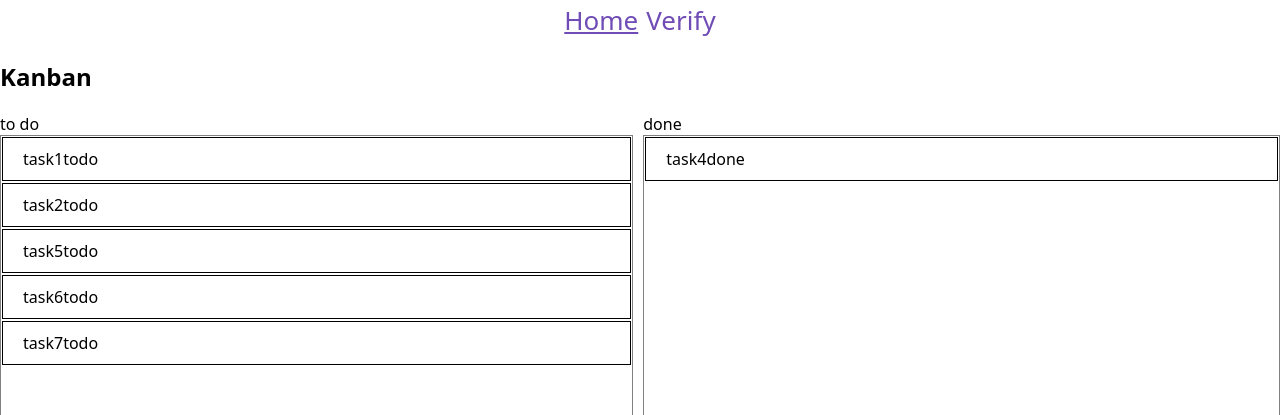
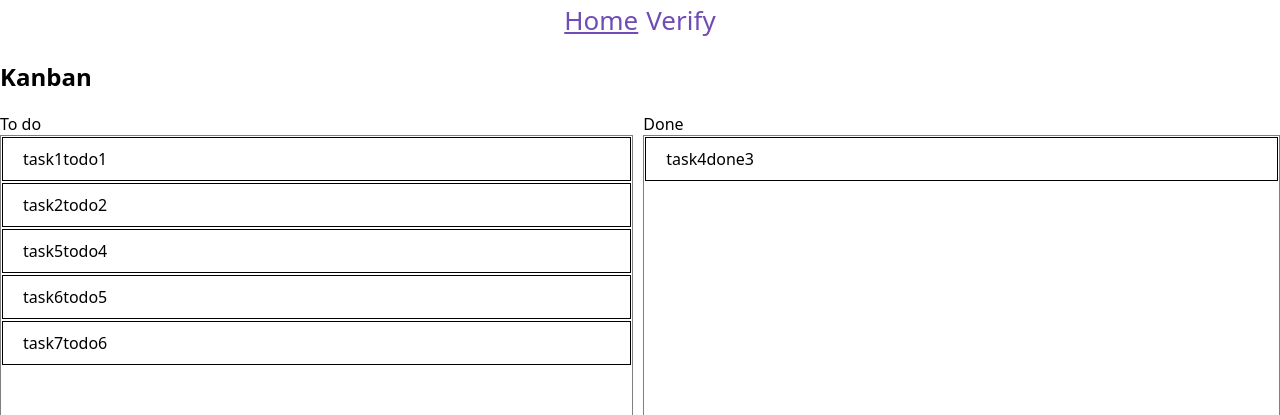
Before and after one commit to video-kid/kanban, a Next.js app: page / in a window 1280 px wide. Shown: the top 415 px of the page. Built offline with nearby package versions, Linux system fonts and the light colour scheme.

Commit message:
Add dragdrop draft

```diff
--- a/app/api/tasks/route.ts
+++ b/app/api/tasks/route.ts
@@ -2,12 +2,12 @@ import { task } from '../../types/tasks';
 import { NextResponse } from 'next/server';
 
 const tasksList: Array<task> = [
-  { label: 'task1', column: 'todo' },
-  { label: 'task2', column: 'todo' },
-  { label: 'task4', column: 'done' },
-  { label: 'task5', column: 'todo' },
-  { label: 'task6', column: 'todo' },
-  { label: 'task7', column: 'todo' },
+  { label: 'task1', column: 'todo', id: '1' },
+  { label: 'task2', column: 'todo', id: '2' },
+  { label: 'task4', column: 'done', id: '3' },
+  { label: 'task5', column: 'todo', id: '4' },
+  { label: 'task6', column: 'todo', id: '5' },
+  { label: 'task7', column: 'todo', id: '6' },
 ];
 
 const handler = () => {
--- a/app/components/Kanban/Kanban.tsx
+++ b/app/components/Kanban/Kanban.tsx
@@ -7,41 +7,65 @@ import { task } from '@/app/types/tasks';
 import styles from './kanban.module.css';
 
 /* Components */
+import Lane from './partials/Lane';
 import Task from './partials/Task';
+import { useState } from 'react';
 
-const Kanban = ({ data = [] }: { data?: Array<task> }) => {
-  const groupedTasks = data.reduce(
+type groupedTasksMapType = Map<any, any>;
+
+const getGroupedTasks = (data: Array<task>): groupedTasksMapType =>
+  data.reduce(
     (acc, current) =>
       acc.set(current.column, [...(acc.get(current.column) || []), current]),
     new Map()
   );
 
+const Kanban = ({ data = [] }: { data?: Array<task> }) => {
+  const [tasks, setTasks] = useState<groupedTasksMapType>(
+    getGroupedTasks(data)
+  );
+
+  const dropHandler = (e: any, columnId: string) => {
+    e.preventDefault();
+    const data = JSON.parse(e.dataTransfer.getData('text/html'));
+
+    setTasks((prev) => {
+      const updatedSourceArray = [...prev.get(data.column)].filter(
+        ({ id }) => id !== data.id
+      );
+      const updatedDestinationArray = [
+        ...(prev.get(columnId) || []),
+        { ...data, column: columnId },
+      ];
+
+      prev.set(data.column, updatedSourceArray);
+
+      const updatedMap = new Map(prev).set(columnId, updatedDestinationArray);
+      return updatedMap;
+    });
+  };
+
+  const dragOverHandler = (e: any) => {
+    e.preventDefault();
+    e.dataTransfer.dropEffect = 'move';
+  };
+
   return (
     <div className={styles.board}>
-      <div>
-        <header>to do</header>
-        <div className={styles.lane}>
-          {groupedTasks.get('todo').map((task: task) => (
+      {[...tasks.keys()].map((columnKey) => (
+        <Lane
+          columnId={columnKey}
+          dropHandler={dropHandler}
+          dragOverHandler={dragOverHandler}
+          key={columnKey}>
+          {tasks.get(columnKey).map((task: task) => (
             <Task
-              currentSwimlane={task.column}
-              label={task.label}
-              key={`${task.column}-${task.label}`}
+              task={task}
+              key={task.id}
             />
           ))}
-        </div>
-      </div>
-      <div>
-        <header>done</header>
-        <div className={styles.lane}>
-          {groupedTasks.get('done').map((task: task) => (
-            <Task
-              currentSwimlane={task.column}
-              label={task.label}
-              key={`${task.column}-${task.label}`}
-            />
-          ))}
-        </div>
-      </div>
+        </Lane>
+      ))}
     </div>
   );
 };
--- /dev/null
+++ b/app/components/Kanban/partials/Lane.tsx
@@ -0,0 +1,41 @@
+/* Types */
+import { task } from '@/app/types/tasks';
+
+/* Instruments */
+import styles from '../kanban.module.css';
+
+/* Components */
+import Task from './Task';
+
+type laneProps = {
+  columnId: string;
+  dropHandler: (e: any, columnId: string) => void;
+  dragOverHandler: (e: any) => void;
+  children: JSX.Element;
+};
+
+const columnLabelMap = {
+  todo: 'To do',
+  done: 'Done',
+};
+
+const Lane = ({
+  columnId,
+  dropHandler,
+  dragOverHandler,
+  children,
+}: laneProps) => {
+  return (
+    <div>
+      <header>{columnLabelMap[columnId as keyof typeof columnLabelMap]}</header>
+      <div
+        className={styles.lane}
+        onDrop={(e) => dropHandler(e, columnId)}
+        onDragOver={dragOverHandler}>
+        {children}
+      </div>
+    </div>
+  );
+};
+
+export default Lane;
--- a/app/components/Kanban/partials/Task.tsx
+++ b/app/components/Kanban/partials/Task.tsx
@@ -1,16 +1,25 @@
 /* Instruments */
+import { task } from '@/app/types/tasks';
 import styles from '../kanban.module.css';
 
 type taskProps = {
-  label: string;
-  currentSwimlane: string;
+  task: task;
 };
 
-const Task = ({ label, currentSwimlane }: taskProps) => {
+const Task = ({ task }: taskProps) => {
+  const dragStartHandler = (e: any) => {
+    e.dataTransfer.setData('text/html', JSON.stringify(task));
+    e.dataTransfer.dropEffect = 'move';
+  };
+
   return (
-    <div className={styles.task}>
-      {label}
-      {currentSwimlane}
+    <div
+      className={styles.task}
+      draggable='true'
+      onDragStart={dragStartHandler}>
+      {task.label}
+      {task.column}
+      {task.id}
     </div>
   );
 };
--- a/app/types/tasks.ts
+++ b/app/types/tasks.ts
@@ -1,4 +1,5 @@
 export type task = {
   label: string;
   column: string;
+  id: string;
 };
```
